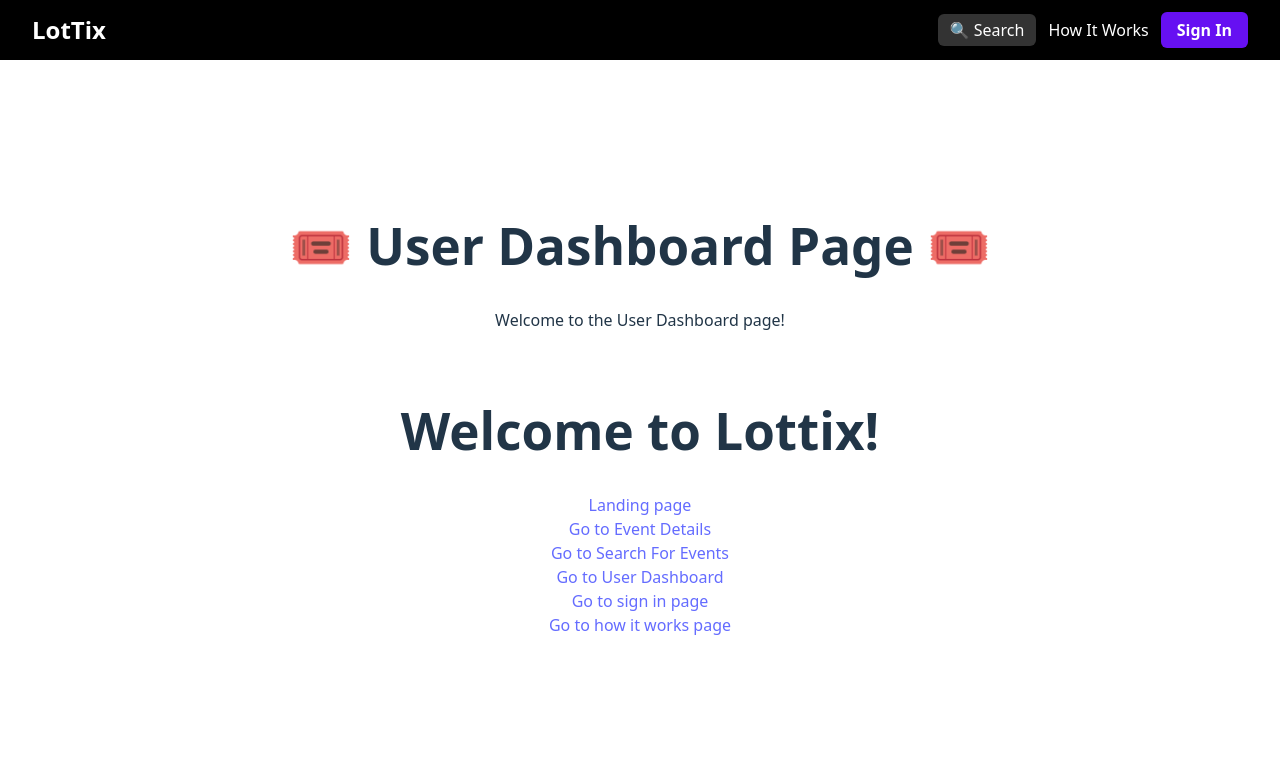
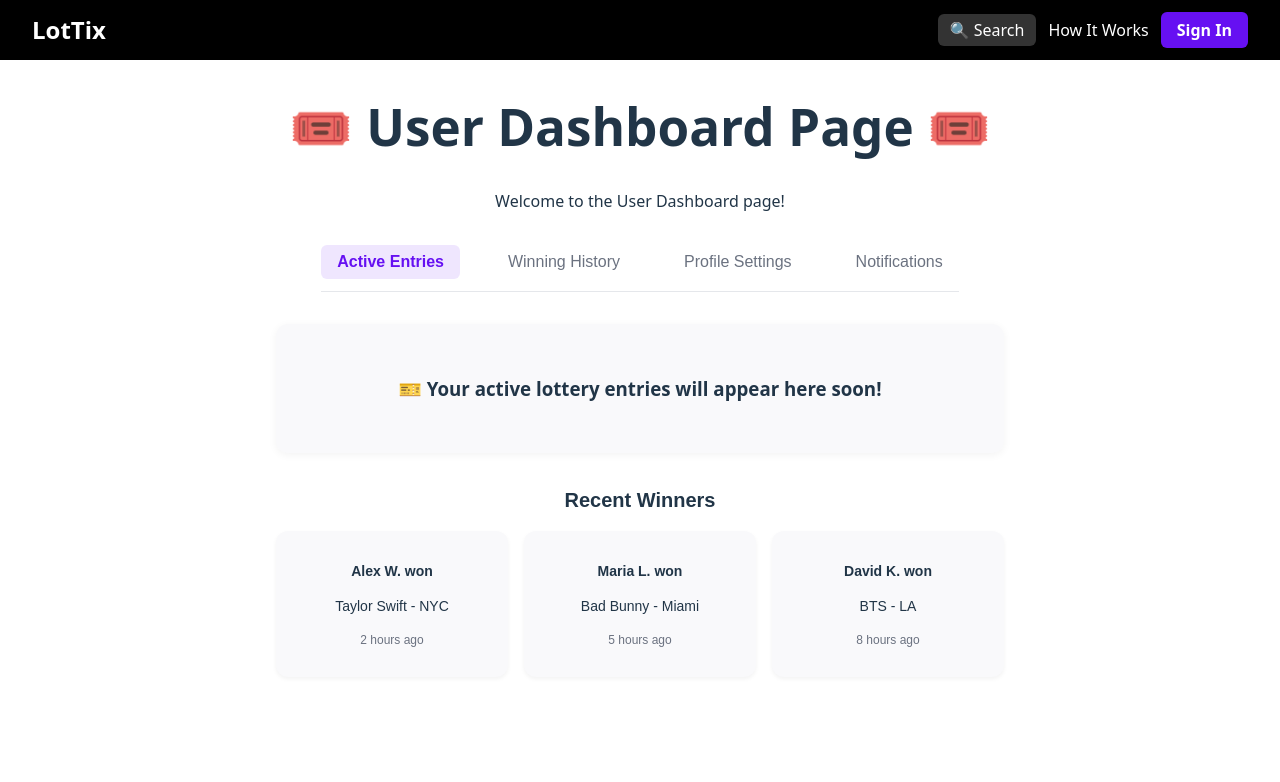
Before and after one commit to 0xBenj/LotTix, a React (Vite) app in the folder lottix-app/: page /user-dashboard in a window 1280 px wide. Shown: the top 782 px of the page. Built offline with nearby package versions, Linux system fonts and the light colour scheme.

Commit message:
feat: add new components your dashboard and recent winners

```diff
--- /dev/null
+++ b/lottix-app/src/components/DashboardAndRecentWinners.tsx
@@ -0,0 +1,146 @@
+import React from 'react';
+import styled from 'styled-components';
+
+// ========== Types ==========
+export type WinnerEntryProps = {
+  artist: string;
+  city: string;
+  winnerName: string;
+  winnerAnnounced: string; // ISO string
+};
+
+// ========== Utility ==========
+const getTimeAgo = (isoDate: string): string => {
+  const announced = new Date(isoDate);
+  const now = new Date();
+  const secondsAgo = Math.floor((now.getTime() - announced.getTime()) / 1000);
+  const hours = Math.floor(secondsAgo / 3600);
+  if (hours === 0) return 'Just now';
+  if (hours === 1) return '1 hour ago';
+  return `${hours} hours ago`;
+};
+
+// ========== Dashboard Nav ==========
+type DashboardNavProps = {
+    activeTab: string;
+    onTabChange: (tab: string) => void;
+  };
+
+  const tabs = ['Active Entries', 'Winning History', 'Profile Settings', 'Notifications'];
+
+   const DashboardNav: React.FC<DashboardNavProps> = ({ activeTab, onTabChange }) => {
+    return (
+      <NavWrapper>
+        <TabRow>
+          {tabs.map((tab) => (
+            <TabButton
+              key={tab}
+              active={activeTab === tab}
+              onClick={() => onTabChange(tab)}
+            >
+              {tab}
+            </TabButton>
+          ))}
+        </TabRow>
+      </NavWrapper>
+    );
+  };
+
+
+// ========== Recent Winners ==========
+ const RecentWinners: React.FC<{ winners: WinnerEntryProps[] }> = ({ winners }) => {
+  return (
+    <Section>
+      <SubTitle>Recent Winners</SubTitle>
+      <WinnerRow>
+        {winners.map((w, i) => (
+          <WinnerCard key={i}>
+            <WinnerName>{w.winnerName} won</WinnerName>
+            <WinnerInfo>
+              {w.artist} - {w.city}
+            </WinnerInfo>
+            <WinnerTime>{getTimeAgo(w.winnerAnnounced)}</WinnerTime>
+          </WinnerCard>
+        ))}
+      </WinnerRow>
+    </Section>
+  );
+};
+
+// ========== Styled Components ==========
+const Section = styled.div`
+  margin-bottom: 32px;
+`;
+
+const NavWrapper = styled.div`
+  width: 100%;
+  display: flex;
+  justify-content: center;
+  margin-bottom: 32px;
+`;
+
+const TabRow = styled.div`
+  display: flex;
+  gap: 32px;
+  justify-content: center;
+  border-bottom: 1px solid #e5e7eb;
+  padding-bottom: 12px;
+`;
+
+const TabButton = styled.button<{ active: boolean }>`
+  font-family: 'Poppins', sans-serif;
+  font-size: 16px;
+  font-weight: ${({ active }) => (active ? '700' : '500')};
+  color: ${({ active }) => (active ? '#6610F2' : '#6B7280')};
+  background-color: ${({ active }) => (active ? 'rgba(102, 16, 242, 0.1)' : 'transparent')};
+  padding: 8px 16px;
+  border: none;
+  border-radius: 6px;
+  cursor: pointer;
+  transition: all 0.2s ease;
+`;
+
+const SubTitle = styled.h2`
+  font-family: 'Epilogue', sans-serif;
+  font-size: 20px;
+  font-weight: 600;
+  margin-bottom: 16px;
+`;
+
+
+
+const WinnerRow = styled.div`
+  display: flex;
+  flex-wrap: wrap;
+  gap: 16px;
+`;
+
+const WinnerCard = styled.div`
+  background-color: #f9f9fb;
+  padding: 16px;
+  border-radius: 12px;
+  width: 200px;
+  box-shadow: 0 2px 4px rgba(0, 0, 0, 0.05);
+`;
+
+const WinnerName = styled.p`
+  font-weight: 600;
+  font-size: 14px;
+  font-family: 'Poppins', sans-serif;
+`;
+
+const WinnerInfo = styled.p`
+  font-size: 14px;
+  font-family: 'Poppins', sans-serif;
+  margin-top: 4px;
+`;
+
+const WinnerTime = styled.p`
+  font-size: 12px;
+  color: #6b7280;
+  margin-top: 4px;
+  font-family: 'Poppins', sans-serif;
+`;
+
+// ========== Export Components ==========
+export { DashboardNav, RecentWinners };
--- a/lottix-app/src/pages/UserDashboardPage.tsx
+++ b/lottix-app/src/pages/UserDashboardPage.tsx
@@ -1,12 +1,84 @@
-import React from 'react';
+import React, { useState } from 'react';
+import { DashboardNav, RecentWinners, WinnerEntryProps } from '../components/DashboardAndRecentWinners';
+// import ActiveLotteryEntries from '../components/ActiveLotteryEntries'; // leave this commented for now
 
-const UserDashboardPage: React.FC = () =>{
-    return (
-        <div style={{ textAlign: "center", padding: "20px" }}>
+const UserDashboardPage: React.FC = () => {
+  const [activeTab, setActiveTab] = useState('Active Entries');
+
+  const handleTabChange = (tab: string) => {
+    setActiveTab(tab);
+  };
+
+  const winners: WinnerEntryProps[] = [
+    {
+      artist: 'Taylor Swift',
+      city: 'NYC',
+      winnerName: 'Alex W.',
+      winnerAnnounced: new Date(Date.now() - 2 * 3600 * 1000).toISOString(),
+    },
+    {
+      artist: 'Bad Bunny',
+      city: 'Miami',
+      winnerName: 'Maria L.',
+      winnerAnnounced: new Date(Date.now() - 5 * 3600 * 1000).toISOString(),
+    },
+    {
+      artist: 'BTS',
+      city: 'LA',
+      winnerName: 'David K.',
+      winnerAnnounced: new Date(Date.now() - 8 * 3600 * 1000).toISOString(),
+    },
+  ];
+
+  return (
+    <div style={{ padding: '32px', maxWidth: '1200px', margin: '0 auto' }}>
+      {/* Intro Header */}
+      <div style={{ textAlign: 'center', marginBottom: '32px' }}>
         <h1>🎟️ User Dashboard Page 🎟️</h1>
         <p>Welcome to the User Dashboard page!</p>
       </div>
-    )
-}
+
+      {/* Tabs */}
+      <DashboardNav activeTab={activeTab} onTabChange={handleTabChange} />
+
+      {activeTab === 'Active Entries' && (
+        <div style={placeholderStyle}>
+            <h3>🎫 Your active lottery entries will appear here soon!</h3>
+        </div>
+      )}
+
+      {activeTab === 'Winning History' && (
+        <div style={placeholderStyle}>
+          <h3>🏆 Winning history coming soon!</h3>
+        </div>
+      )}
+
+      {activeTab === 'Profile Settings' && (
+        <div style={placeholderStyle}>
+          <h3>⚙️ Profile settings coming soon!</h3>
+        </div>
+      )}
+
+      {activeTab === 'Notifications' && (
+        <div style={placeholderStyle}>
+          <h3>🔔 Notifications coming soon!</h3>
+        </div>
+      )}
+
+      {/* Recent Winners */}
+      <RecentWinners winners={winners} />
+    </div>
+  );
+};
 
 export default UserDashboardPage;
+
+// Inline styles
+const placeholderStyle: React.CSSProperties = {
+  backgroundColor: '#F9F9FB',
+  padding: '32px',
+  borderRadius: '12px',
+  textAlign: 'center',
+  marginBottom: '32px',
+  boxShadow: '0px 2px 8px rgba(0, 0, 0, 0.05)',
+};
```
